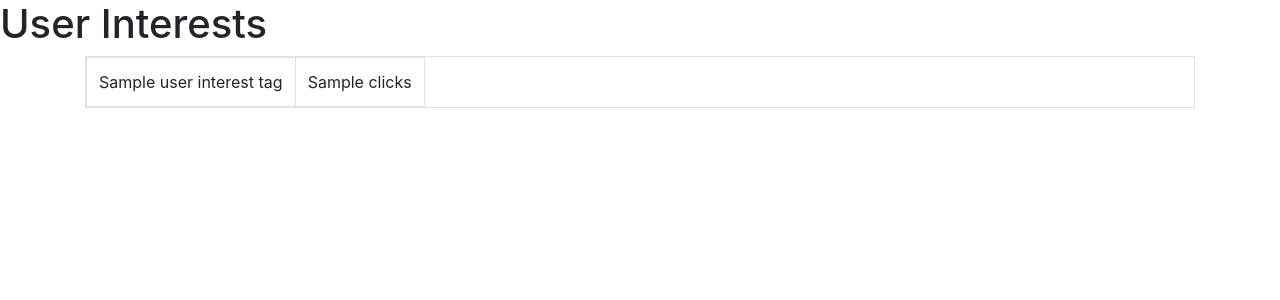
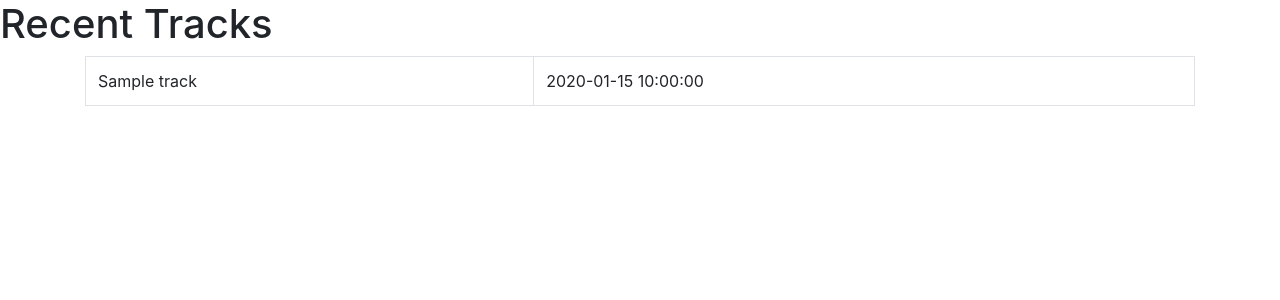
Before and after one commit to sankethire/MusicRecommender, a Flask app: page /recent_tracks in a window 1280 px wide. Shown: the part 124-424 px from the top of the page. Run offline with Flask 2, Linux system fonts and the light colour scheme; a database or web service that is not in the repository returns one stand-in record (values such as "Sample title"); some libraries are stand-ins or nearby versions.

Commit message:
new playlist, recent tracks and routing

```diff
--- a/website/app.py
+++ b/website/app.py
@@ -310,7 +310,7 @@
 	return render_template('user_interests.html', interests=interests)
 
 @app.route('/recent_tracks')
-def interest():
+def recent_tracks():
 	query = cur.execute(
 	'''
 		select track, time_stamp from user_recent_tracks, songs where username = %s and uri = track_uri order by time_stamp desc;
@@ -318,7 +318,7 @@
 
 	track_times = cur.fetchall()
 
-	return render_template('user_interests.html', track_times=track_times)
+	return render_template('recent_tracks.html', track_times=track_times)
 
 if __name__ == "__main__":
 	app.secret_key = os.urandom(12)
--- /dev/null
+++ b/website/templates/recent_tracks.html
@@ -0,0 +1,22 @@
+{% extends "base.html" %}
+{% block content %}
+
+
+<h1>Recent Tracks</h1>
+
+<div class="container">
+	<table class="table table-bordered">
+		{% for track_time in track_times %}
+		<tr>
+			<td>
+				{{ track_time[0] }}
+			</td>
+			<td>
+				{{ track_time[1] }}
+			</td>
+		</tr>
+		{% endfor %}
+	</table>
+</div>
+
+{% endblock %}
```
Also changed, not shown: website/templates/playlists.html (+10 -0 lines).
